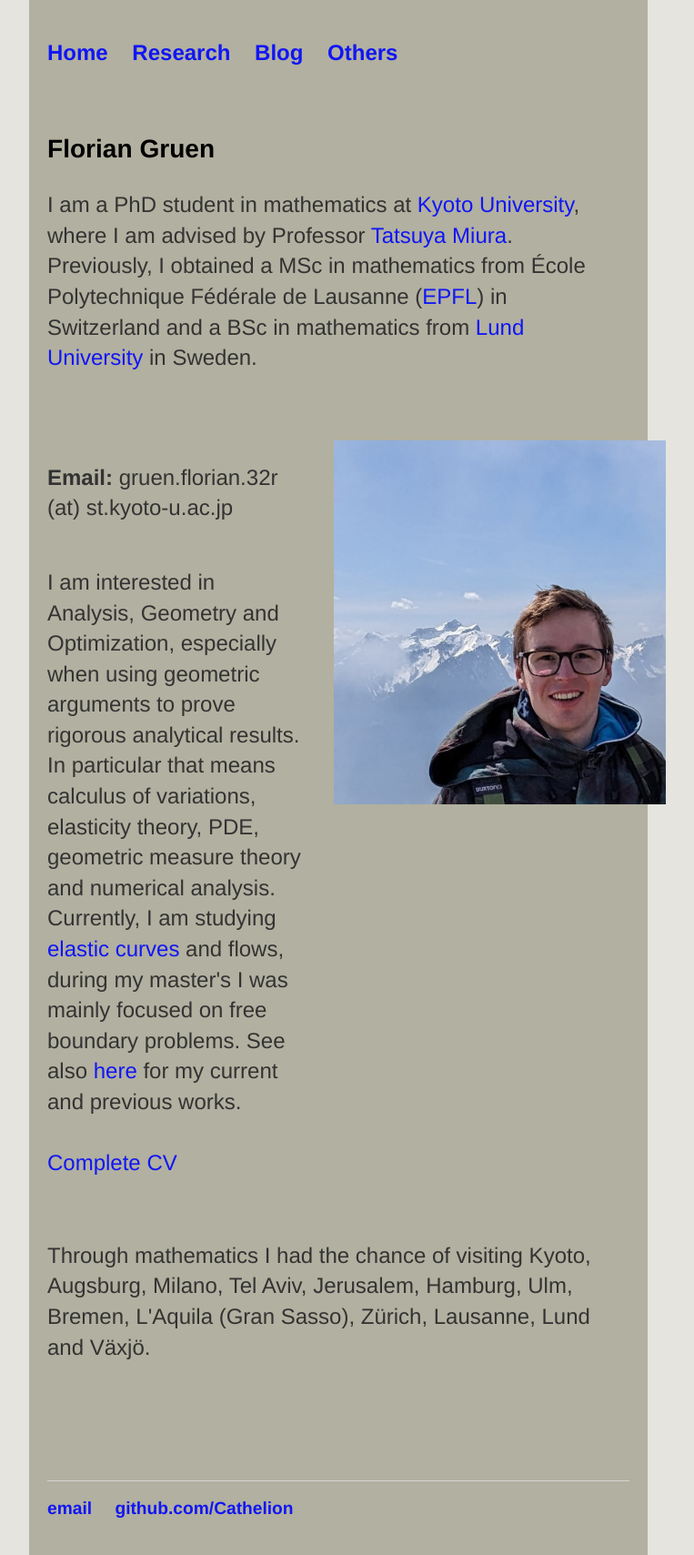
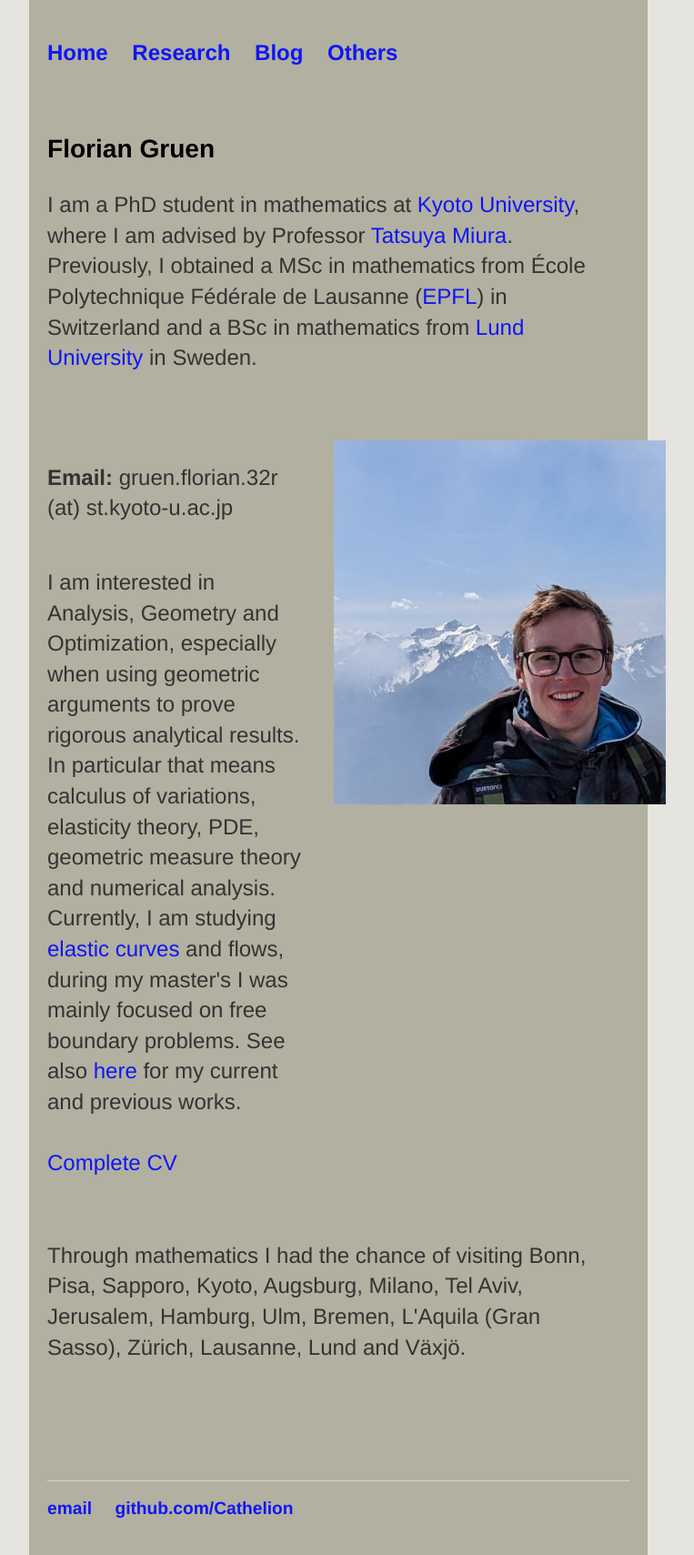
Before and after one commit to Cathelion/Cathelion.github.io, a Jekyll site: the page built from index.html, in a window 1280 px wide. Shown: the whole page at 91% size, without its empty margins (268-1031 px from the left). Built offline with Jekyll 4.4.1, drawn with Linux system fonts in a browser that asks for light colours.

Commit message:
Update index.html

```diff
--- a/index.html
+++ b/index.html
@@ -26,5 +26,5 @@ title: Home
    </div>
 
    <div class="blurb full-width">
-<p>Through mathematics I had the chance of visiting Kyoto, Augsburg, Milano, Tel Aviv, Jerusalem, Hamburg, Ulm, Bremen, L'Aquila (Gran Sasso), Zürich, Lausanne, Lund and Växjö.</p>   </div>
+<p>Through mathematics I had the chance of visiting Bonn, Pisa, Sapporo, Kyoto, Augsburg, Milano, Tel Aviv, Jerusalem, Hamburg, Ulm, Bremen, L'Aquila (Gran Sasso), Zürich, Lausanne, Lund and Växjö.</p>   </div>
 </div>
```
